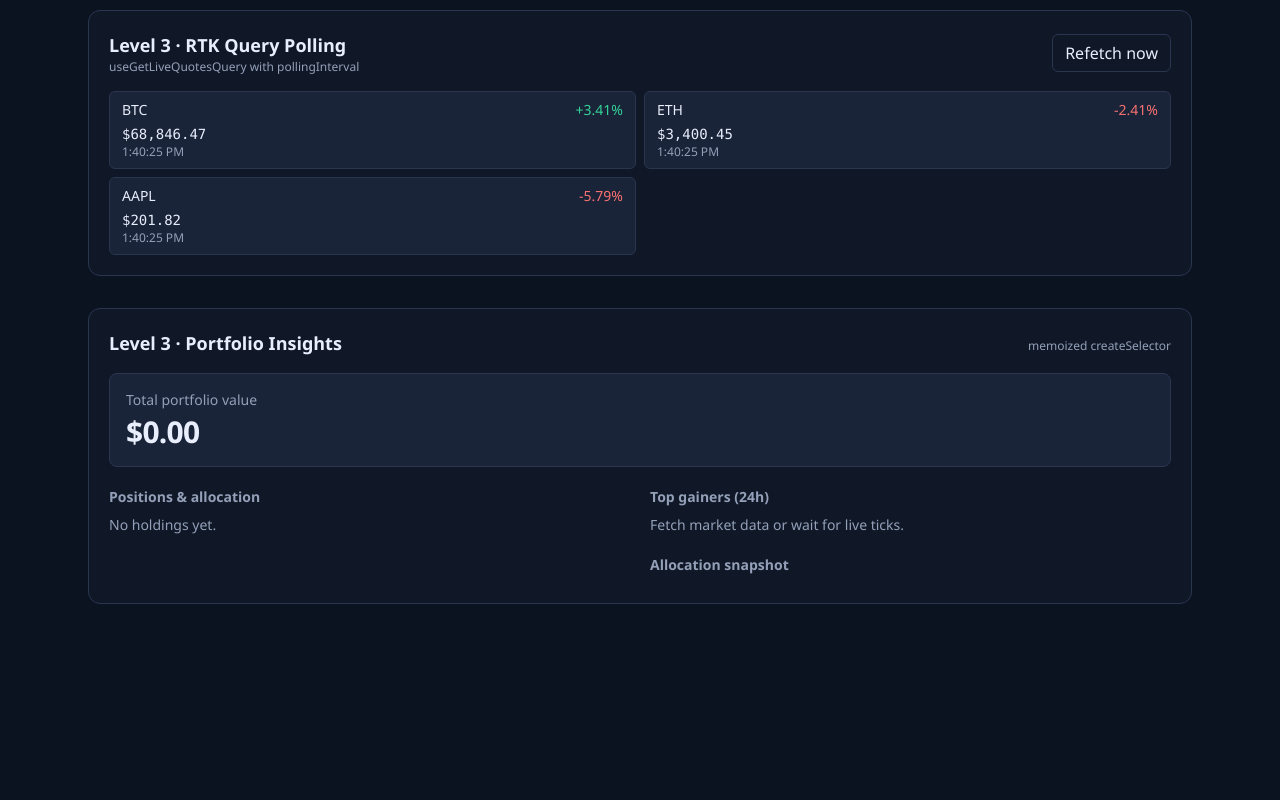
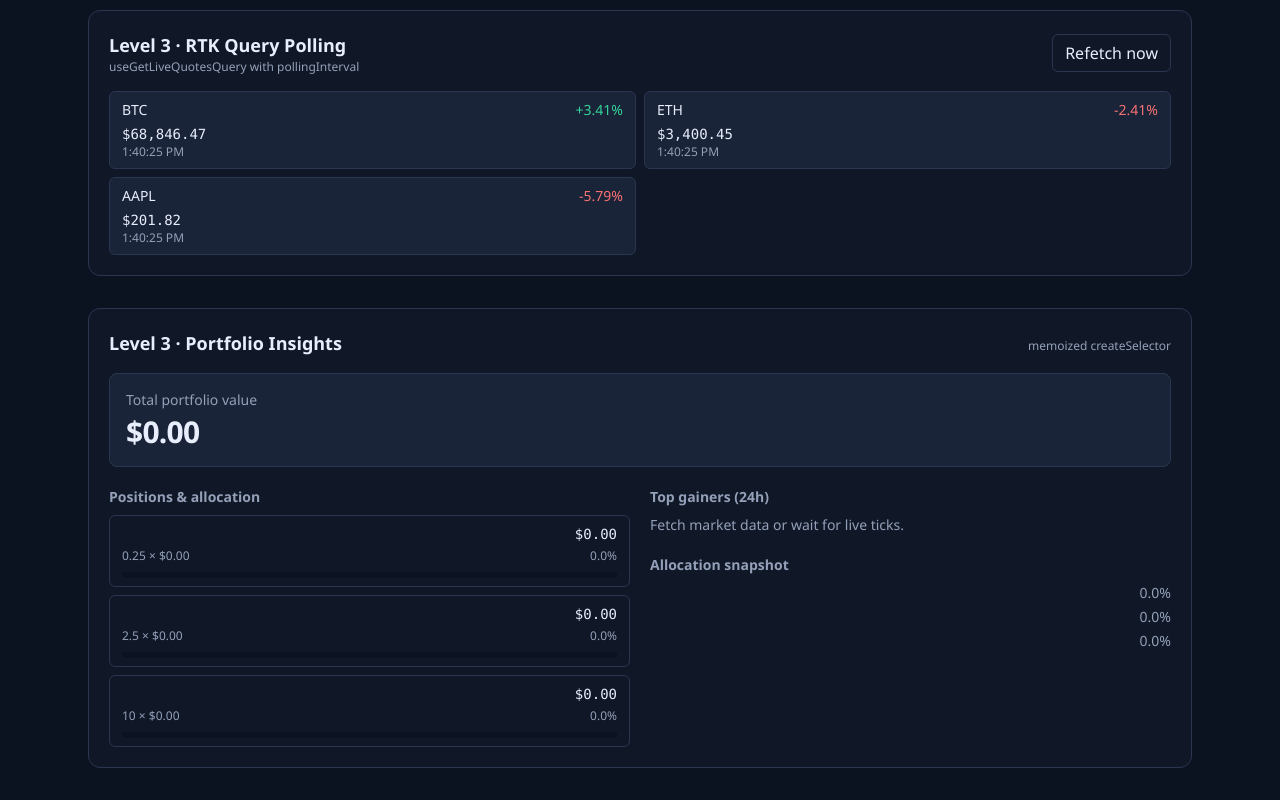
Before and after one commit to Jay-Adjei/Crypto-Stock-Portfolio-Tracker-React-redux-Practice-, a React (Vite) app: page / in a window 1280 px wide. Shown: the part 734-1534 px from the top of the page. Before the commit the page ends 1370 px from the top, so only its background shows below. Built offline with nearby package versions, Linux system fonts and the light colour scheme.

Commit message:
refactor: add functionality for selectPortfolioPositions selector

```diff
--- a/src/features/portfolio/selectors.ts
+++ b/src/features/portfolio/selectors.ts
@@ -45,9 +45,31 @@ export const selectPortfolioPositions = createSelector(
     selectFxMultiplier,
     selectTotalPortfolioValue,
   ],
-  (_asset, _holding, _quote, _fx, _portValue): PositionView[] => {
-    return [];
-  },
+  (asset, holdings, quotes, fx, portValue): PositionView[] => {
+  return holdings.map((holding) => {
+    const assetId = holding.assetId;  // Get assetId from holding
+    const assetData = asset;  // asset is already the looked-up asset
+    const symbol = assetData?.symbol ?? "";
+    const name = assetData?.name ?? "";
+    const type = assetData?.type;
+    const quantity = holding.quantity;  // Direct property access
+    const price = quotes[assetId]?.price ?? 0;
+    const value = quantity * price * fx;
+    const allocationPct = portValue > 0 ? (value / portValue) * 100 : 0;
+
+    return {
+      assetId,
+      symbol,
+      name,
+      type: type as Asset['type'],
+      quantity,
+      price,
+      value,
+      change24h: quotes[assetId]?.change24h ?? 0,
+      allocationPct,
+    };
+  });
+},
 );
 
 // TODO [Level 3]: Write memoized selector for top gainers
```
